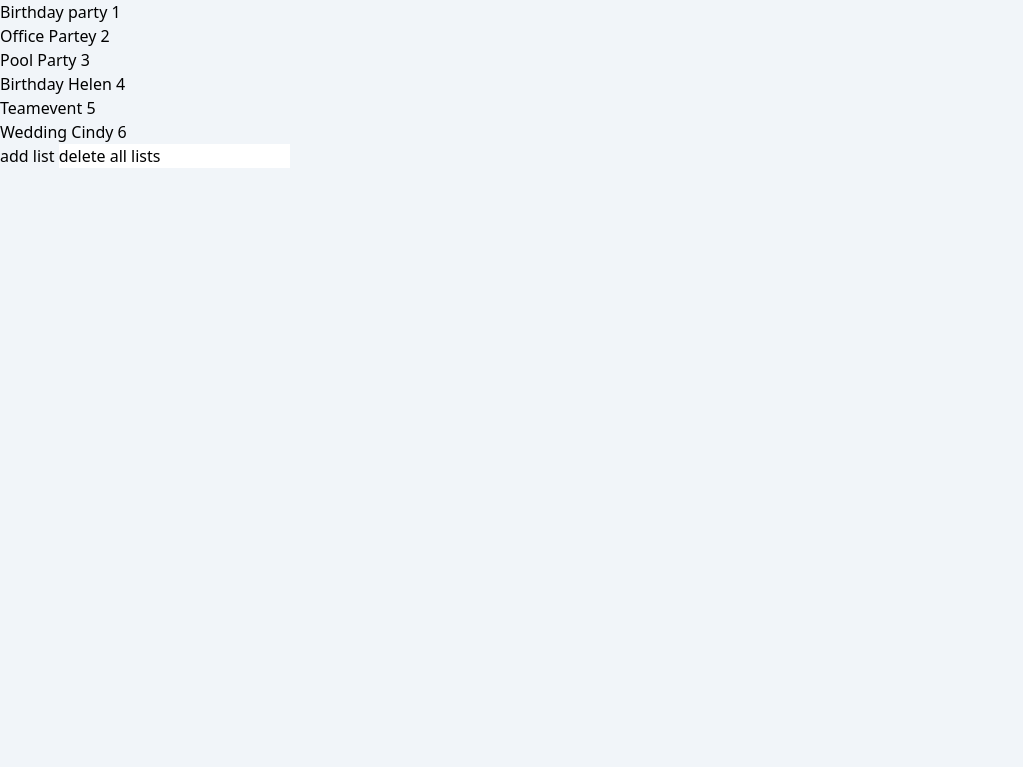
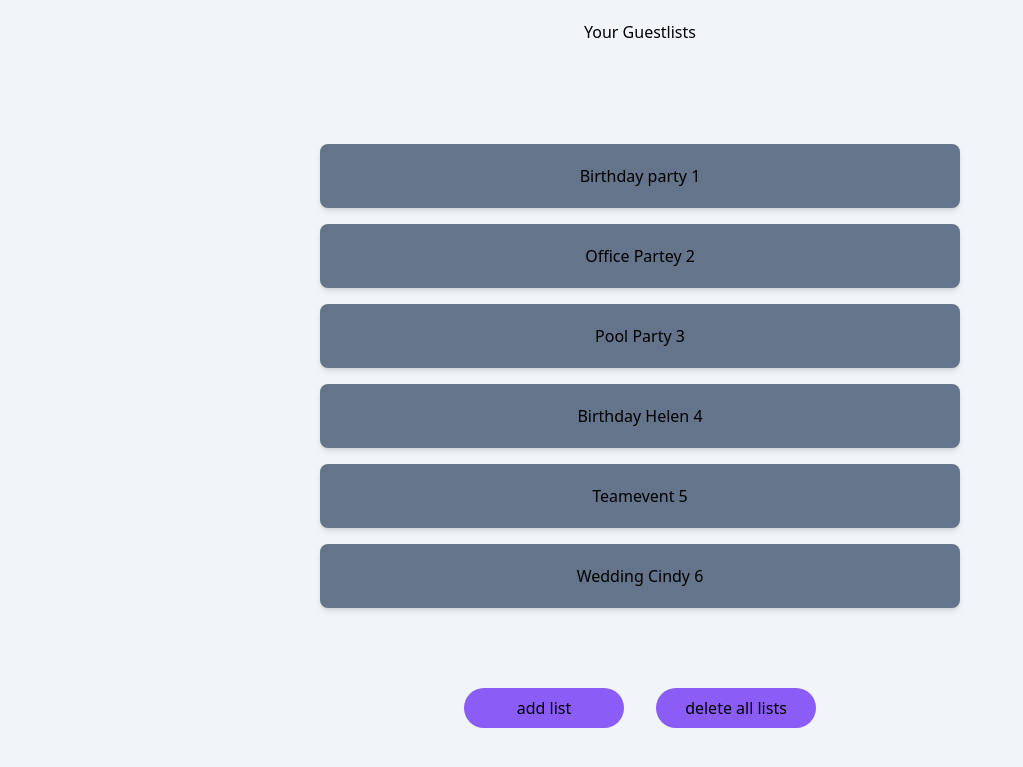
Before and after one commit to Nella1a/python-guest-list, a Django app: page / in a window 1280 px wide. Shown: the top 767 px of the page, without its empty margins (0-1023 px from the left). Run offline with Django 4.2, Linux system fonts and the light colour scheme; data comes from the database, SQL or seed files in the repository; some libraries are stand-ins or nearby versions.

Commit message:
Add tailwindcss to index.html

```diff
--- a/guestlist_app/templates/base.html
+++ b/guestlist_app/templates/base.html
@@ -6,7 +6,7 @@
     <head>
         <title>guestlist</title>
     </head>
-    <body class="bg-slate-100">
+    <body class="flex flex-col justify-center items-center bg-slate-100 w-full">
 
         {% block content %}
             lorem ipsum
--- a/guestlist_app/templates/guestlist_app/index.html
+++ b/guestlist_app/templates/guestlist_app/index.html
@@ -1,11 +1,11 @@
 {% extends "base.html" %}
 
 {% block content %}
-
-<ul>
+<div class="w-1/2 h-16 flex justify-center items-center mb-20">Your Guestlists</div>
+<ul class="flex flex-col gap-4 w-1/2">
 
     {% for list in object_list %}
-    <li>
+    <li class="bg-slate-500 hover:bg-slate-400 shadow-md h-16 flex justify-center items-center rounded-lg  ">
         <div
             type="button"
             onclick="location.href='{% url 'guests' list.pk %}'"
@@ -19,13 +19,18 @@
     {% endfor %}
 
 </ul>
+<div class="w-1/2 flex justify-center items-center mt-20 gap-8">
 <input
+    class="block bg-violet-500 hover:bg-violet-400 rounded-full w-40 h-10 "
     value="add list"
     type="button"
     onclick="location.href='{% url 'add-list' %}'"
+
 >
 <input
+    class="block bg-violet-500 hover:bg-violet-400 rounded-full w-40 h-10 text-center"
     value="delete all lists"
 >
+</div>
 
 {% endblock %}
--- a/theme/static/css/dist/styles.css
+++ b/theme/static/css/dist/styles.css
@@ -797,9 +797,25 @@ select {
   position: sticky;
 }
 
+.m-auto {
+  margin: auto;
+}
+
 .mx-auto {
   margin-left: auto;
   margin-right: auto;
+}
+
+.mb-px {
+  margin-bottom: 1px;
+}
+
+.mb-20 {
+  margin-bottom: 5rem;
+}
+
+.mt-20 {
+  margin-top: 5rem;
 }
 
 .block {
@@ -830,6 +846,50 @@ select {
   height: 100vh;
 }
 
+.h-24 {
+  height: 6rem;
+}
+
+.h-20 {
+  height: 5rem;
+}
+
+.h-16 {
+  height: 4rem;
+}
+
+.h-12 {
+  height: 3rem;
+}
+
+.h-14 {
+  height: 3.5rem;
+}
+
+.h-10 {
+  height: 2.5rem;
+}
+
+.w-96 {
+  width: 24rem;
+}
+
+.w-1\/2 {
+  width: 50%;
+}
+
+.w-2\/3 {
+  width: 66.666667%;
+}
+
+.w-full {
+  width: 100%;
+}
+
+.w-40 {
+  width: 10rem;
+}
+
 .border-collapse {
   border-collapse: collapse;
 }
@@ -840,6 +900,10 @@ select {
 
 .grid-cols-4 {
   grid-template-columns: repeat(4, minmax(0, 1fr));
+}
+
+.flex-col {
+  flex-direction: column;
 }
 
 .items-center {
@@ -856,6 +920,42 @@ select {
 
 .gap-2 {
   gap: 0.5rem;
+}
+
+.gap-px {
+  gap: 1px;
+}
+
+.gap-12 {
+  gap: 3rem;
+}
+
+.gap-10 {
+  gap: 2.5rem;
+}
+
+.gap-8 {
+  gap: 2rem;
+}
+
+.gap-6 {
+  gap: 1.5rem;
+}
+
+.gap-4 {
+  gap: 1rem;
+}
+
+.rounded-md {
+  border-radius: 0.375rem;
+}
+
+.rounded-lg {
+  border-radius: 0.5rem;
+}
+
+.rounded-full {
+  border-radius: 9999px;
 }
 
 .border {
@@ -881,9 +981,28 @@ select {
   background-color: rgb(207 250 254 / var(--tw-bg-opacity));
 }
 
+.bg-slate-200 {
+  --tw-bg-opacity: 1;
+  background-color: rgb(226 232 240 / var(--tw-bg-opacity));
+}
+
 .bg-gray-50 {
   --tw-bg-opacity: 1;
   background-color: rgb(249 250 251 / var(--tw-bg-opacity));
+}
+
+.bg-slate-500 {
+  --tw-bg-opacity: 1;
+  background-color: rgb(100 116 139 / var(--tw-bg-opacity));
+}
+
+.bg-violet-500 {
+  --tw-bg-opacity: 1;
+  background-color: rgb(139 92 246 / var(--tw-bg-opacity));
+}
+
+.text-center {
+  text-align: center;
 }
 
 .font-serif {
@@ -903,6 +1022,12 @@ select {
   letter-spacing: 0em;
 }
 
+.shadow-md {
+  --tw-shadow: 0 4px 6px -1px rgb(0 0 0 / 0.1), 0 2px 4px -2px rgb(0 0 0 / 0.1);
+  --tw-shadow-colored: 0 4px 6px -1px var(--tw-shadow-color), 0 2px 4px -2px var(--tw-shadow-color);
+  box-shadow: var(--tw-ring-offset-shadow, 0 0 #0000), var(--tw-ring-shadow, 0 0 #0000), var(--tw-shadow);
+}
+
 .filter {
   filter: var(--tw-blur) var(--tw-brightness) var(--tw-contrast) var(--tw-grayscale) var(--tw-hue-rotate) var(--tw-invert) var(--tw-saturate) var(--tw-sepia) var(--tw-drop-shadow);
 }
@@ -910,3 +1035,18 @@ select {
 .ease-in-out {
   transition-timing-function: cubic-bezier(0.4, 0, 0.2, 1);
 }
+
+.hover\:bg-slate-100:hover {
+  --tw-bg-opacity: 1;
+  background-color: rgb(241 245 249 / var(--tw-bg-opacity));
+}
+
+.hover\:bg-slate-400:hover {
+  --tw-bg-opacity: 1;
+  background-color: rgb(148 163 184 / var(--tw-bg-opacity));
+}
+
+.hover\:bg-violet-400:hover {
+  --tw-bg-opacity: 1;
+  background-color: rgb(167 139 250 / var(--tw-bg-opacity));
+}
```
